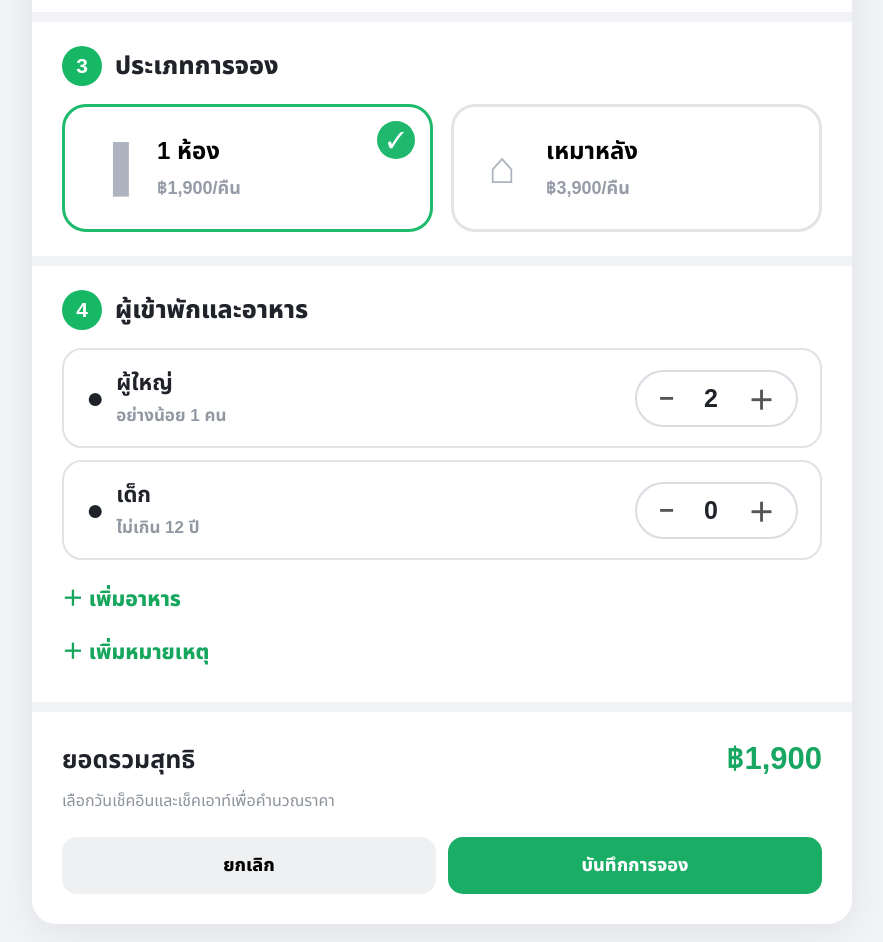
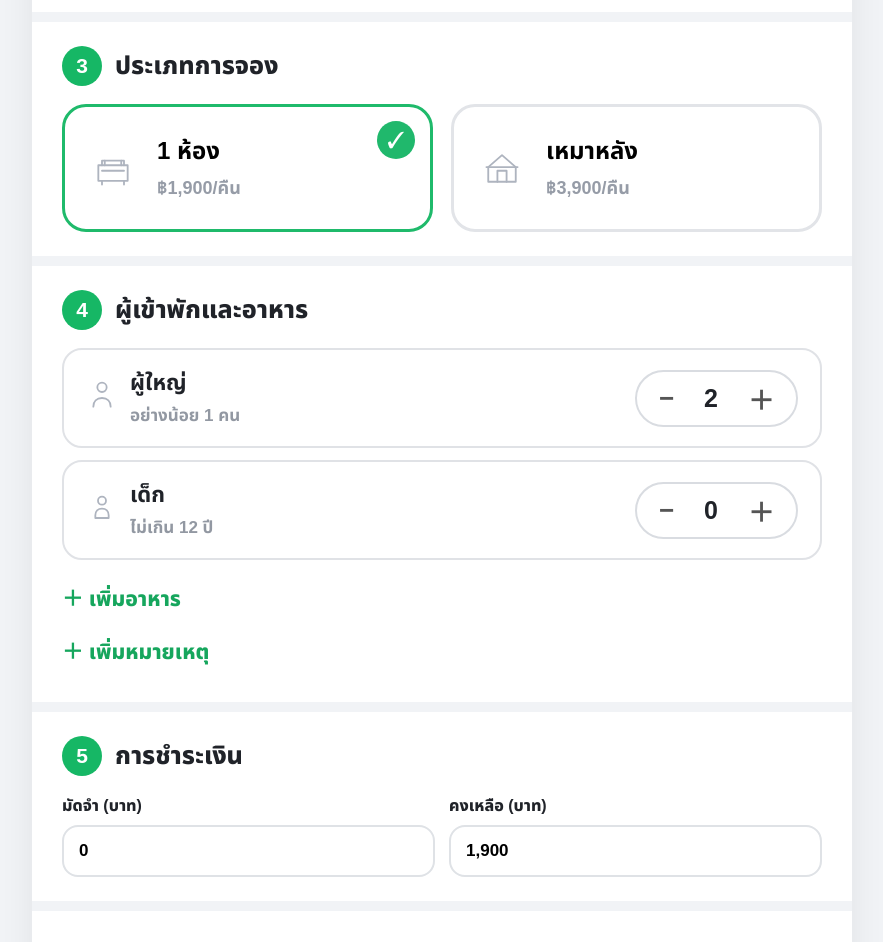
Before and after one commit to sonpalla2533-pixel/sales-calendar, a Next.js app: page /test-booking in a window 1280 px wide. Shown: the part 620-1562 px from the top of the page, without its empty margins (198-1081 px from the left). Built offline with nearby package versions, Linux system fonts and the light colour scheme.

Commit message:
ปรับไอคอนประเภทห้องและผู้เข้าพัก พร้อมเพิ่มมัดจำและคงเหลือ

```diff
--- a/app/test-booking/page.js
+++ b/app/test-booking/page.js
@@ -4,6 +4,36 @@ import { useMemo, useState } from "react";
 
 const ROOM_PRICE = 1900;
 const HOUSE_PRICE = 3900;
+
+function PersonIcon({ child = false }) {
+  return (
+    <svg className="line-icon" viewBox="0 0 48 48" aria-hidden="true">
+      <circle cx="24" cy={child ? "13" : "11"} r={child ? "6" : "7"} />
+      <path d={child ? "M14 35c0-6 4-10 10-10s10 4 10 10v4H14z" : "M11 40c0-8 5-13 13-13s13 5 13 13"} />
+    </svg>
+  );
+}
+
+function RoomIcon() {
+  return (
+    <svg className="room-icon" viewBox="0 0 48 48" aria-hidden="true">
+      <path d="M8 21h32v17H8z" />
+      <path d="M12 21v-5h24v5" />
+      <path d="M12 27h24" />
+      <path d="M12 38v4M36 38v4" />
+      <path d="M15 21v-5M33 21v-5" />
+    </svg>
+  );
+}
+
+function HouseIcon() {
+  return (
+    <svg className="room-icon" viewBox="0 0 48 48" aria-hidden="true">
+      <path d="M9 23 24 10l15 13v16H9z" />
+      <path d="M19 39V27h10v12M7 23h34" />
+    </svg>
+  );
+}
 
 export default function TestBookingPage() {
   const [checkIn, setCheckIn] = useState("");
@@ -13,6 +43,7 @@ export default function TestBookingPage() {
   const [children, setChildren] = useState(0);
   const [customerName, setCustomerName] = useState("");
   const [phone, setPhone] = useState("");
+  const [deposit, setDeposit] = useState(0);
   const [showFood, setShowFood] = useState(false);
   const [food, setFood] = useState("");
   const [showNote, setShowNote] = useState(false);
@@ -28,6 +59,7 @@ export default function TestBookingPage() {
 
   const price = bookingType === "room" ? ROOM_PRICE : HOUSE_PRICE;
   const total = nights ? price * nights : price;
+  const remaining = Math.max(0, total - Number(deposit || 0));
 
   function changeAdults(delta) { setAdults(v => Math.max(1, v + delta)); }
   function changeChildren(delta) { setChildren(v => Math.max(0, v + delta)); }
@@ -60,18 +92,22 @@ export default function TestBookingPage() {
           <div className="section-title"><span>3</span><h2>ประเภทการจอง</h2></div>
           <div className="type-grid">
             <button className={`type-card ${bookingType === "room" ? "selected" : ""}`} onClick={() => setBookingType("room")}>
-              <div className="type-icon">▐</div><div><strong>1 ห้อง</strong><small>฿{ROOM_PRICE.toLocaleString()}/คืน</small></div>{bookingType === "room" && <em>✓</em>}
+              <div className="type-icon"><RoomIcon /></div>
+              <div><strong>1 ห้อง</strong><small>฿{ROOM_PRICE.toLocaleString()}/คืน</small></div>
+              {bookingType === "room" && <em>✓</em>}
             </button>
             <button className={`type-card ${bookingType === "house" ? "selected" : ""}`} onClick={() => setBookingType("house")}>
-              <div className="type-icon">⌂</div><div><strong>เหมาหลัง</strong><small>฿{HOUSE_PRICE.toLocaleString()}/คืน</small></div>{bookingType === "house" && <em>✓</em>}
+              <div className="type-icon"><HouseIcon /></div>
+              <div><strong>เหมาหลัง</strong><small>฿{HOUSE_PRICE.toLocaleString()}/คืน</small></div>
+              {bookingType === "house" && <em>✓</em>}
             </button>
           </div>
         </section>
 
         <section className="test-section">
           <div className="section-title"><span>4</span><h2>ผู้เข้าพักและอาหาร</h2></div>
-          <Counter label="ผู้ใหญ่" hint="อย่างน้อย 1 คน" value={adults} onMinus={() => changeAdults(-1)} onPlus={() => changeAdults(1)} />
-          <Counter label="เด็ก" hint="ไม่เกิน 12 ปี" value={children} onMinus={() => changeChildren(-1)} onPlus={() => changeChildren(1)} />
+          <Counter label="ผู้ใหญ่" hint="อย่างน้อย 1 คน" value={adults} child={false} onMinus={() => changeAdults(-1)} onPlus={() => changeAdults(1)} />
+          <Counter label="เด็ก" hint="ไม่เกิน 12 ปี" value={children} child onMinus={() => changeChildren(-1)} onPlus={() => changeChildren(1)} />
 
           {!showFood ? (
             <button className="add-row" onClick={() => setShowFood(true)}>＋ เพิ่มอาหาร</button>
@@ -84,6 +120,14 @@ export default function TestBookingPage() {
           ) : (
             <div className="expand-box"><div className="expand-heading"><strong>หมายเหตุ</strong><button onClick={() => {setShowNote(false);setNote("")}}>×</button></div><textarea value={note} onChange={e => setNote(e.target.value)} placeholder="รายละเอียดเพิ่มเติม" rows="3" /></div>
           )}
+        </section>
+
+        <section className="test-section payment-section">
+          <div className="section-title"><span>5</span><h2>การชำระเงิน</h2></div>
+          <div className="payment-grid">
+            <label className="field-label">มัดจำ (บาท)<input type="number" min="0" value={deposit} onChange={e => setDeposit(e.target.value)} /></label>
+            <label className="field-label">คงเหลือ (บาท)<input value={remaining.toLocaleString()} readOnly /></label>
+          </div>
         </section>
 
         <section className="test-total">
@@ -101,17 +145,18 @@ export default function TestBookingPage() {
         .test-brand-icon{width:52px;height:52px;border-radius:16px;background:#e8f8ef;color:#18a762;display:grid;place-items:center;font-size:34px;font-weight:800}
         h1{font-size:30px;margin:0;font-weight:800}.test-menu{margin-left:auto;width:54px;height:54px;border:0;border-radius:16px;background:#f0f1f3;display:flex;flex-direction:column;gap:6px;align-items:center;justify-content:center}.test-menu i{width:26px;height:4px;border-radius:4px;background:#303238}
         .test-section{padding:24px 30px;border-bottom:10px solid #f1f3f6}.section-title{display:flex;align-items:center;gap:13px;margin-bottom:18px}.section-title>span{width:40px;height:40px;border-radius:50%;background:#16b765;color:#fff;display:grid;place-items:center;font-size:21px;font-weight:800}.section-title h2{font-size:25px;margin:0;font-weight:800}.required-dot{display:inline-block;width:10px;height:10px;background:#ed3650;border-radius:50%;box-shadow:0 0 0 7px #ffecef}.reset{margin-left:auto;border:0;background:none;color:#d6294f;font-size:18px;font-weight:800;cursor:pointer}
-        .date-grid{display:grid;grid-template-columns:1fr 1fr;gap:14px}.date-grid label,.field-label{font-size:16px;font-weight:800;display:flex;flex-direction:column;gap:7px}.date-grid input,.field-label input,.expand-box input,.expand-box textarea{width:100%;border:2px solid #dfe2e6;border-radius:16px;padding:14px 15px;font-size:17px;box-sizing:border-box;outline:none;background:#fff}.date-grid input:focus,.field-label input:focus,.expand-box input:focus,.expand-box textarea:focus{border-color:#19b66a}.stay-info{margin-top:10px;color:#18a762;font-weight:800}
-        .field-label{margin-top:13px}.type-grid{display:grid;grid-template-columns:1fr 1fr;gap:18px}.type-card{position:relative;min-height:128px;border:3px solid #e2e4e8;border-radius:24px;background:#fff;display:flex;align-items:center;gap:18px;padding:18px 22px;text-align:left;cursor:pointer}.type-card.selected{border-color:#1fba6b}.type-card em{position:absolute;right:15px;top:14px;width:38px;height:38px;border-radius:50%;background:#20b86c;color:#fff;display:grid;place-items:center;font-style:normal;font-size:23px}.type-icon{font-size:45px;color:#aeb4bf;width:52px;text-align:center}.type-card strong{display:block;font-size:24px}.type-card small{display:block;color:#969ca7;font-size:18px;font-weight:700;margin-top:5px}
-        .counter{display:flex;align-items:center;justify-content:space-between;border:2px solid #e0e2e6;border-radius:20px;padding:17px 22px;margin-bottom:12px}.counter-title{display:flex;gap:12px;align-items:center}.person-icon{font-size:30px}.counter-title strong{display:block;font-size:22px}.counter-title small{display:block;color:#9298a2;font-size:17px;font-weight:700;margin-top:3px}.counter-control{border:2px solid #d9dce1;border-radius:30px;display:flex;align-items:center;gap:25px;padding:8px 17px;font-size:25px;font-weight:800}.counter-control button{border:0;background:none;font-size:26px;color:#555;cursor:pointer;padding:0 5px}.add-row{border:0;background:none;color:#16a65d;font-size:21px;font-weight:800;padding:10px 0;cursor:pointer;display:block}.expand-box{border:2px solid #dfe2e6;border-radius:18px;padding:14px;margin:8px 0 12px}.expand-heading{display:flex;justify-content:space-between;align-items:center;margin-bottom:9px;font-size:19px}.expand-heading button{border:0;background:#f0f1f3;border-radius:50%;width:28px;height:28px;cursor:pointer}.expand-box textarea{resize:vertical}
+        .date-grid,.payment-grid{display:grid;grid-template-columns:1fr 1fr;gap:14px}.date-grid label,.field-label{font-size:16px;font-weight:800;display:flex;flex-direction:column;gap:7px}.date-grid input,.field-label input,.expand-box input,.expand-box textarea{width:100%;border:2px solid #dfe2e6;border-radius:16px;padding:14px 15px;font-size:17px;box-sizing:border-box;outline:none;background:#fff}.date-grid input:focus,.field-label input:focus,.expand-box input:focus,.expand-box textarea:focus{border-color:#19b66a}.stay-info{margin-top:10px;color:#18a762;font-weight:800}
+        .field-label{margin-top:13px}.type-grid{display:grid;grid-template-columns:1fr 1fr;gap:18px}.type-card{position:relative;min-height:128px;border:3px solid #e2e4e8;border-radius:24px;background:#fff;display:flex;align-items:center;gap:18px;padding:18px 22px;text-align:left;cursor:pointer}.type-card.selected{border-color:#1fba6b}.type-card em{position:absolute;right:15px;top:14px;width:38px;height:38px;border-radius:50%;background:#20b86c;color:#fff;display:grid;place-items:center;font-style:normal;font-size:23px}.type-icon{width:52px;display:grid;place-items:center;color:#aeb4bf}.room-icon{width:44px;height:44px;fill:none;stroke:currentColor;stroke-width:2;stroke-linecap:round;stroke-linejoin:round}.type-card strong{display:block;font-size:24px}.type-card small{display:block;color:#969ca7;font-size:18px;font-weight:700;margin-top:5px}
+        .counter{display:flex;align-items:center;justify-content:space-between;border:2px solid #e0e2e6;border-radius:20px;padding:17px 22px;margin-bottom:12px}.counter-title{display:flex;gap:12px;align-items:center}.line-icon{width:32px;height:32px;fill:none;stroke:#aeb4bf;stroke-width:2.7;stroke-linecap:round;stroke-linejoin:round}.counter-title strong{display:block;font-size:22px}.counter-title small{display:block;color:#9298a2;font-size:17px;font-weight:700;margin-top:3px}.counter-control{border:2px solid #d9dce1;border-radius:30px;display:flex;align-items:center;gap:25px;padding:8px 17px;font-size:25px;font-weight:800}.counter-control button{border:0;background:none;font-size:26px;color:#555;cursor:pointer;padding:0 5px}.add-row{border:0;background:none;color:#16a65d;font-size:21px;font-weight:800;padding:10px 0;cursor:pointer;display:block}.expand-box{border:2px solid #dfe2e6;border-radius:18px;padding:14px;margin:8px 0 12px}.expand-heading{display:flex;justify-content:space-between;align-items:center;margin-bottom:9px;font-size:19px}.expand-heading button{border:0;background:#f0f1f3;border-radius:50%;width:28px;height:28px;cursor:pointer}.expand-box textarea{resize:vertical}
+        .payment-section{border-bottom:10px solid #f1f3f6}.payment-grid{gap:14px}.payment-grid .field-label{margin-top:0}.payment-grid input[type="number"]{appearance:textfield}.payment-grid input[type="number"]::-webkit-outer-spin-button,.payment-grid input[type="number"]::-webkit-inner-spin-button{appearance:none;margin:0}
         .test-total{padding:24px 30px;background:#fff}.test-total>div{display:flex;justify-content:space-between;align-items:center}.test-total strong{font-size:25px}.test-total b{font-size:31px;color:#18a762}.test-total p{margin:6px 0 0;color:#8d939c}.test-actions{display:flex;gap:12px;padding:0 30px 30px}.cancel-btn,.save-btn{flex:1;border:0;border-radius:15px;padding:15px;font-size:18px;font-weight:800;cursor:pointer}.cancel-btn{background:#eef0f2}.save-btn{background:#19ad65;color:#fff}
-        @media(max-width:600px){.test-page{padding:0;background:#fff}.test-card{border-radius:0;box-shadow:none}.test-header{height:76px;padding:0 16px;gap:11px}.test-brand-icon{width:45px;height:45px;border-radius:14px;font-size:28px}h1{font-size:22px}.test-menu{width:45px;height:45px}.test-section{padding:19px 16px;border-bottom-width:8px}.section-title{gap:10px;margin-bottom:14px}.section-title>span{width:36px;height:36px;font-size:18px}.section-title h2{font-size:21px}.reset{font-size:15px}.date-grid{gap:8px}.date-grid label,.field-label{font-size:14px}.date-grid input,.field-label input,.expand-box input,.expand-box textarea{font-size:16px;padding:11px 10px;border-radius:13px}.type-grid{gap:8px}.type-card{min-height:105px;border-radius:18px;padding:12px}.type-icon{font-size:34px;width:35px}.type-card strong{font-size:20px}.type-card small{font-size:14px}.type-card em{width:30px;height:30px;right:8px;top:8px;font-size:18px}.counter{padding:12px 13px;border-radius:16px}.counter-title{gap:8px}.person-icon{font-size:25px}.counter-title strong{font-size:19px}.counter-title small{font-size:14px}.counter-control{gap:15px;font-size:23px;padding:6px 11px}.counter-control button{font-size:24px}.add-row{font-size:18px}.test-total{padding:19px 16px}.test-total strong{font-size:21px}.test-total b{font-size:26px}.test-actions{padding:0 16px 20px}.cancel-btn,.save-btn{font-size:16px;padding:13px}
+        @media(max-width:600px){.test-page{padding:0;background:#fff}.test-card{border-radius:0;box-shadow:none}.test-header{height:76px;padding:0 16px;gap:11px}.test-brand-icon{width:45px;height:45px;border-radius:14px;font-size:28px}h1{font-size:22px}.test-menu{width:45px;height:45px}.test-section{padding:19px 16px;border-bottom-width:8px}.section-title{gap:10px;margin-bottom:14px}.section-title>span{width:36px;height:36px;font-size:18px}.section-title h2{font-size:21px}.reset{font-size:15px}.date-grid,.payment-grid{gap:8px}.date-grid label,.field-label{font-size:14px}.date-grid input,.field-label input,.expand-box input,.expand-box textarea{font-size:16px;padding:11px 10px;border-radius:13px}.type-grid{gap:8px}.type-card{min-height:105px;border-radius:18px;padding:12px;gap:9px}.type-icon{width:35px}.room-icon{width:32px;height:32px}.type-card strong{font-size:20px}.type-card small{font-size:14px}.type-card em{width:30px;height:30px;right:8px;top:8px;font-size:18px}.counter{padding:12px 13px;border-radius:16px}.counter-title{gap:8px}.line-icon{width:28px;height:28px}.counter-title strong{font-size:19px}.counter-title small{font-size:14px}.counter-control{gap:15px;font-size:23px;padding:6px 11px}.counter-control button{font-size:24px}.add-row{font-size:18px}.test-total{padding:19px 16px}.test-total strong{font-size:21px}.test-total b{font-size:26px}.test-actions{padding:0 16px 20px}.cancel-btn,.save-btn{font-size:16px;padding:13px}
         }
       `}</style>
     </main>
   );
 }
 
-function Counter({label,hint,value,onMinus,onPlus}) {
-  return <div className="counter"><div className="counter-title"><span className="person-icon">●</span><div><strong>{label}</strong><small>{hint}</small></div></div><div className="counter-control"><button onClick={onMinus}>−</button><span>{value}</span><button onClick={onPlus}>＋</button></div></div>;
+function Counter({label,hint,value,child,onMinus,onPlus}) {
+  return <div className="counter"><div className="counter-title"><span className="person-icon"><PersonIcon child={child} /></span><div><strong>{label}</strong><small>{hint}</small></div></div><div className="counter-control"><button onClick={onMinus}>−</button><span>{value}</span><button onClick={onPlus}>＋</button></div></div>;
 }
```
